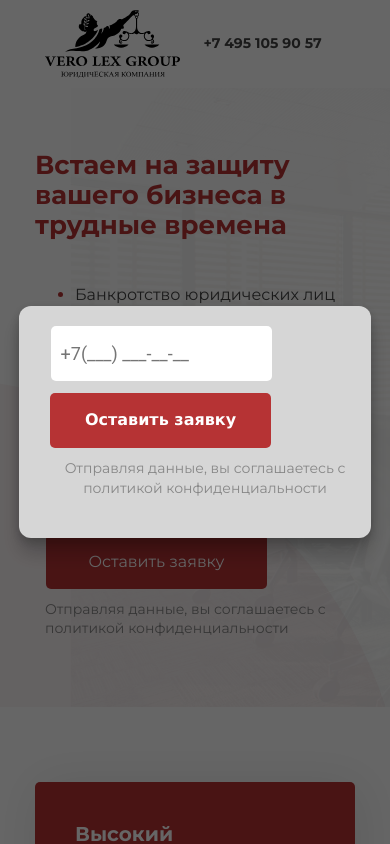
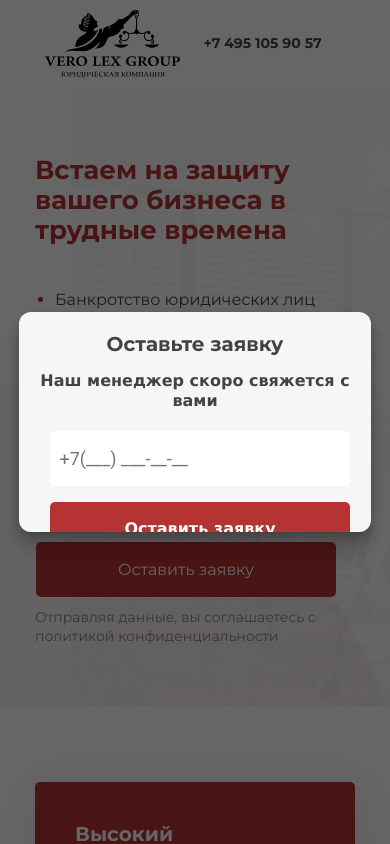
Before and after one commit to Am-Am-Am/Project_1, a PHP site: page / in a window 390 px wide, after a click on "Подробнее". Run offline with PHP 8.4, Linux system fonts and the light colour scheme.

Commit message:
Доработки

```diff
--- a/index.html
+++ b/index.html
@@ -29,7 +29,9 @@
                                 <div class="cmc">
                                     <div class="cmt">
                                         <div class="call">
-                                            <form id="wdh_form" name="form">
+                                            <div class="callHead">Оставьте заявку</div>
+                                            <div class="callText">Наш менеджер скоро свяжется с вами</div>
+                                            <form id="wdh_form" name="form" class="justify">
                                                 <div class="callForm">
                                                     <div>
                                                         <input id="telNo" name="telNo" type="tel" class="tel" required
@@ -253,6 +255,8 @@
                                             <div class="cmc1">
                                                 <div class="cmt1">
                                                     <div class="call">
+                                                        <div class="callHead">Оставьте заявку</div>
+                                                        <div class="callText">Наш менеджер скоро свяжется с вами</div>
                                                             <form id="wdh_form" name="form" class="justify">
                                                                 <div class="callForm">
                                                                     <div>
@@ -290,6 +294,8 @@
                                             <div class="cmc1">
                                                 <div class="cmt1">
                                                     <div class="call">
+                                                        <div class="callHead">Оставьте заявку</div>
+                                                        <div class="callText">Наш менеджер скоро свяжется с вами</div>
                                                             <form id="wdh_form" name="form" class="justify">
                                                                 <div class="callForm">
                                                                     <div>
@@ -319,12 +325,15 @@
                                 <p>Эффективная процедура,
                                     со списанием долгов, в установленные сроки.</p>
                                 <div class="itemfooter">
-                                    <span class="more">     <div class="css-modal-details1">
+                                    <span class="more">
+                                        <div class="css-modal-details1">
                                         <details>
                                             <summary>Подробнее</summary>
                                             <div class="cmc1">
                                                 <div class="cmt1">
                                                     <div class="call">
+                                                        <div class="callHead">Оставьте заявку</div>
+                                                        <div class="callText">Наш менеджер скоро свяжется с вами</div>
                                                             <form id="wdh_form" name="form" class="justify">
                                                                 <div class="callForm">
                                                                     <div>
@@ -353,22 +362,15 @@
                                 <span class="itemHead">Правовая поддержка предпринимателей</span>
                                 <p>Приведение документов компании в соответствие с рекомендациями.</p>
                                 <div class="itemfooter">
-                                    <span class="more">Подробнее</span>
-                                    <img src="assets/images/4.svg">
-                                </div>
-                            </div>
-                        </div>
-                        <div class="suggestCard">
-                            <div class="suggestText">
-                                <span class="itemHead">Арбитражные споры</span>
-                                <p>Взыскание задолженностей, имущественные споры, споры по договорам, корпоративные споры.</p>
-                                <div class="itemfooter">
-                                    <span class="more">     <div class="css-modal-details1">
+                                    <span class="more">
+                                        <div class="css-modal-details1">
                                         <details>
                                             <summary>Подробнее</summary>
                                             <div class="cmc1">
                                                 <div class="cmt1">
                                                     <div class="call">
+                                                        <div class="callHead">Оставьте заявку</div>
+                                                        <div class="callText">Наш менеджер скоро свяжется с вами</div>
                                                             <form id="wdh_form" name="form" class="justify">
                                                                 <div class="callForm">
                                                                     <div>
@@ -387,22 +389,25 @@
                                                 </div>
                                             </details>
                                         </div>
-                                    </span></span>
-                                    <img src="assets/images/5.svg">
+                                    </span>
+                                    <img src="assets/images/4.svg">
                                 </div>
                             </div>
                         </div>
                         <div class="suggestCard">
                             <div class="suggestText">
-                                <span class="itemHead">Налоговые споры </span>
-                                <p>Подготовка процессуальных документов, представление в суде.</p>
+                                <span class="itemHead">Арбитражные споры</span>
+                                <p>Взыскание задолженностей, имущественные споры, споры по договорам, корпоративные споры.</p>
                                 <div class="itemfooter">
-                                    <span class="more">     <div class="css-modal-details1">
+                                    <span class="more">
+                                        <div class="css-modal-details1">
                                         <details>
                                             <summary>Подробнее</summary>
                                             <div class="cmc1">
                                                 <div class="cmt1">
                                                     <div class="call">
+                                                        <div class="callHead">Оставьте заявку</div>
+                                                        <div class="callText">Наш менеджер скоро свяжется с вами</div>
                                                             <form id="wdh_form" name="form" class="justify">
                                                                 <div class="callForm">
                                                                     <div>
@@ -421,22 +426,25 @@
                                                 </div>
                                             </details>
                                         </div>
-                                    </span></span>
-                                    <img src="assets/images/6.svg">
+                                    </span>
+                                    <img src="assets/images/5.svg">
                                 </div>
                             </div>
                         </div>
                         <div class="suggestCard">
                             <div class="suggestText">
-                                <span class="itemHead">Смена директора и учредителя </span>
-                                <p>Выполняем подготовку документов, осуществляем подачу документов в МИФНС.</p>
+                                <span class="itemHead">Налоговые споры </span>
+                                <p>Подготовка процессуальных документов, представление в суде.</p>
                                 <div class="itemfooter">
-                                    <span class="more">     <div class="css-modal-details1">
+                                    <span class="more">
+                                        <div class="css-modal-details1">
                                         <details>
                                             <summary>Подробнее</summary>
                                             <div class="cmc1">
                                                 <div class="cmt1">
                                                     <div class="call">
+                                                        <div class="callHead">Оставьте заявку</div>
+                                                        <div class="callText">Наш менеджер скоро свяжется с вами</div>
                                                             <form id="wdh_form" name="form" class="justify">
                                                                 <div class="callForm">
                                                                     <div>
@@ -471,6 +479,8 @@
                                             <div class="cmc1">
                                                 <div class="cmt1">
                                                     <div class="call">
+                                                        <div class="callHead">Оставьте заявку</div>
+                                                        <div class="callText">Наш менеджер скоро свяжется с вами</div>
                                                             <form id="wdh_form" name="form" class="justify">
                                                                 <div class="callForm">
                                                                     <div>
@@ -505,6 +515,8 @@
                                             <div class="cmc1">
                                                 <div class="cmt1">
                                                     <div class="call">
+                                                        <div class="callHead">Оставьте заявку</div>
+                                                        <div class="callText">Наш менеджер скоро свяжется с вами</div>
                                                             <form id="wdh_form" name="form" class="justify">
                                                                 <div class="callForm">
                                                                     <div>
@@ -523,7 +535,43 @@
                                                 </div>
                                             </details>
                                         </div>
-                                    </span></span>
+                                    </span>
+                                    <img src="assets/images/8.svg">
+                                </div>
+                            </div>
+                        </div>
+                        <div class="suggestCard">
+                            <div class="suggestText">
+                                <span class="itemHead">Абонентское обслуживание </span>
+                                <p>Поможем наладить механизм взаимодействия структуры.</p>
+                                <div class="itemfooter">
+                                    <span class="more">     <div class="css-modal-details1">
+                                        <details>
+                                            <summary>Подробнее</summary>
+                                            <div class="cmc1">
+                                                <div class="cmt1">
+                                                    <div class="call">
+                                                        <div class="callHead">Оставьте заявку</div>
+                                                        <div class="callText">Наш менеджер скоро свяжется с вами</div>
+                                                            <form id="wdh_form" name="form" class="justify">
+                                                                <div class="callForm">
+                                                                    <div>
+                                                                        <input id="telNo" name="telNo" type="tel" class="tel" required
+                                                                            placeholder="+7(___) ___-__-__" inputmode="text">
+                                                                        <span class="validity"></span>
+                                                                    </div>
+                                                                    <div>
+                                                                        <button class="btn" id="callBtn" type="submit">Оставить заявку</button>
+                                                                    </div>
+                                                                </div>
+                                                            </form>
+                                                            <div class="agreement"><a class="a" href="/agree.html">Отправляя данные, вы соглашаетесь с политикой конфиденциальности</a></div>
+                                                        </div>
+                                                    </div>
+                                                </div>
+                                            </details>
+                                        </div>
+                                    </span>
                                     <img src="assets/images/9.svg">
                                 </div>
                             </div>
@@ -555,7 +603,9 @@
                                             <div class="cmc">
                                                 <div class="cmt">
                                                     <div class="call">
-                                                        <form id="wdh_form" name="form">
+                                                        <div class="callHead">Оставьте заявку</div>
+                                                        <div class="callText">Наш менеджер скоро свяжется с вами</div>
+                                                        <form id="wdh_form" name="form" class="justify">
                                                             <div class="callForm">
                                                                 <div>
                                                                     <input id="telNo" name="telNo" type="tel" class="tel" required
@@ -790,9 +840,12 @@
                                 <div class="cmc">
                                     <div class="cmt">
                                         <div class="call">
-                                            <form id="wdh_form" name="form">
+                                            <div class="callHead">Оставьте заявку</div>
+                                            <div class="callText">Наш менеджер скоро свяжется с вами</div>
+                                            <form id="wdh_form" name="form" class="justify">
                                                 <div class="callForm">
                                                     <div>
+
                                                         <input id="telNo" name="telNo" type="tel" class="tel" required
                                                              placeholder="+7(___) ___-__-__" inputmode="text">
                                                         <span class="validity"></span>
--- a/style.css
+++ b/style.css
@@ -160,6 +160,15 @@ h2 {
 .defendContent h2{
   margin-bottom: 45px;
 }
+.defendContent ul{
+  position: relative;
+  left: -20px;
+}
+
+.defendContent .call{
+  position: relative;
+  left: -10px;
+}
 .wrapper {
   min-height: 610px;
   padding-bottom: 3%;
@@ -170,13 +179,28 @@ h2 {
 .call{
     /* max-width: 1200px; */
     width: 100%;
+    height: 180px;
 }
 .callForm{
     display: flex;
     flex-direction: row;
     flex-wrap: wrap;
     align-items:space-evenly;
-
+}
+
+.callText{
+  margin-bottom: 20px;
+  color: var(--grey);
+}
+
+.callHead{
+  font-family: 'Montserrat';
+  font-style: normal;
+  font-weight: 700;
+  font-size: 20px;
+  line-height: 24px;
+  margin-bottom: 15px;
+  color: var(--grey);
 }
 
 #telNo{
@@ -599,7 +634,7 @@ color: #434343;
   transition: 0.5s;
   /* border: 6px solid var(--red); */
   border-radius: 12px;
-  background: #d6d6d6;
+  background: #F5F6F8;
   box-shadow: 0 4px 12px rgba(0,0,0,0.2), 0 16px 20px rgba(0,0,0,0.2);
   text-align: center;
   overflow: auto;
@@ -1084,6 +1129,7 @@ footer {
 
 .agreement{
   margin-top: 30px;
+  margin-bottom: 30px;
 }
 
 .reviewsContent {
@@ -1372,16 +1424,52 @@ footer {
 /* .btnTop{
   display: none;
 } */
-.map{
-  display: none;
-}
+
+.stagesCard{
+  margin-right: 0px;
+}
+.contactsContent {
+  padding-top: 75px;
+  display: flex;
+  align-items: flex-start;
+  /* flex-wrap: wrap; */
+  justify-content: center;
+  padding-bottom: 75px;
+}
+
 }
 
 
 @media (max-width: 480px) {
+
+  .btn{
+    width: 300px;
+  }
+
+  #telNo{
+    width: 290px;
+    position: relative;
+    right: 5px;
+  }
+  .choose {
+    width: 320px;
+    display: flex;
+    flex-direction: column;
+    flex-wrap: wrap;
+    align-items: center;
+  }
+
+  .stagesCard{
+    margin-right: 0px;
+  }
+
   .container{
     max-width: 320px;
     margin: auto;
+  }
+
+  .questionCard{
+    margin-right: 0px;
   }
 
   .itemfooter img {
```
Also changed, not shown: other parts of index.html (+18 -18 lines), other parts of style.css (+108 -22 lines), style2.css (+33 -6 lines).
